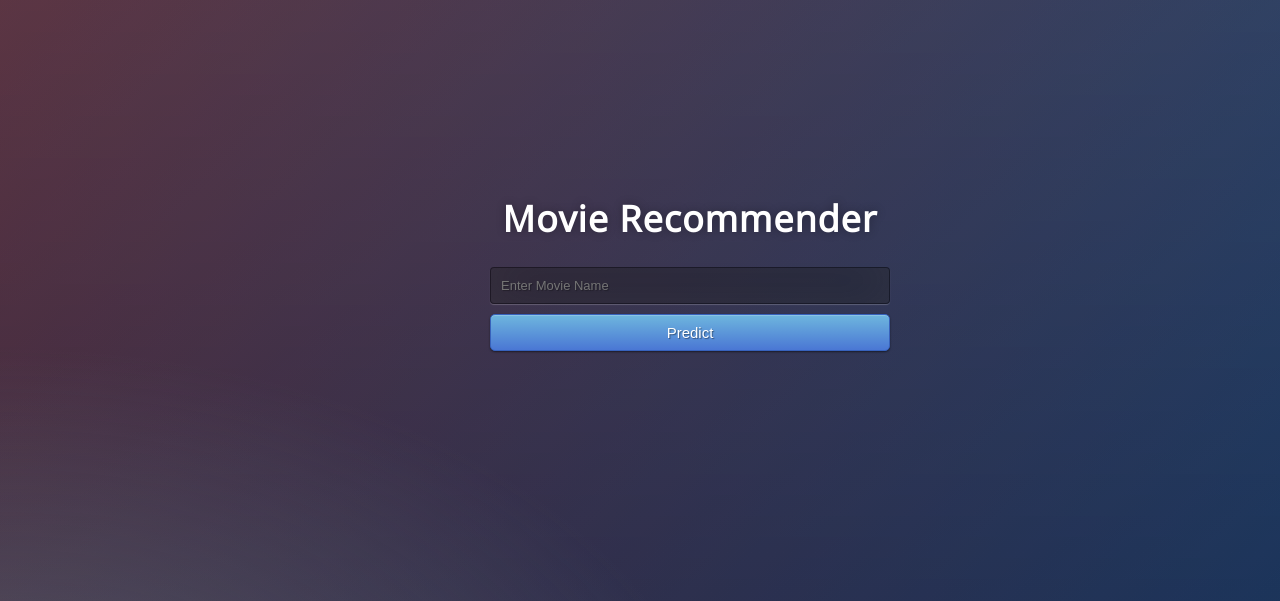
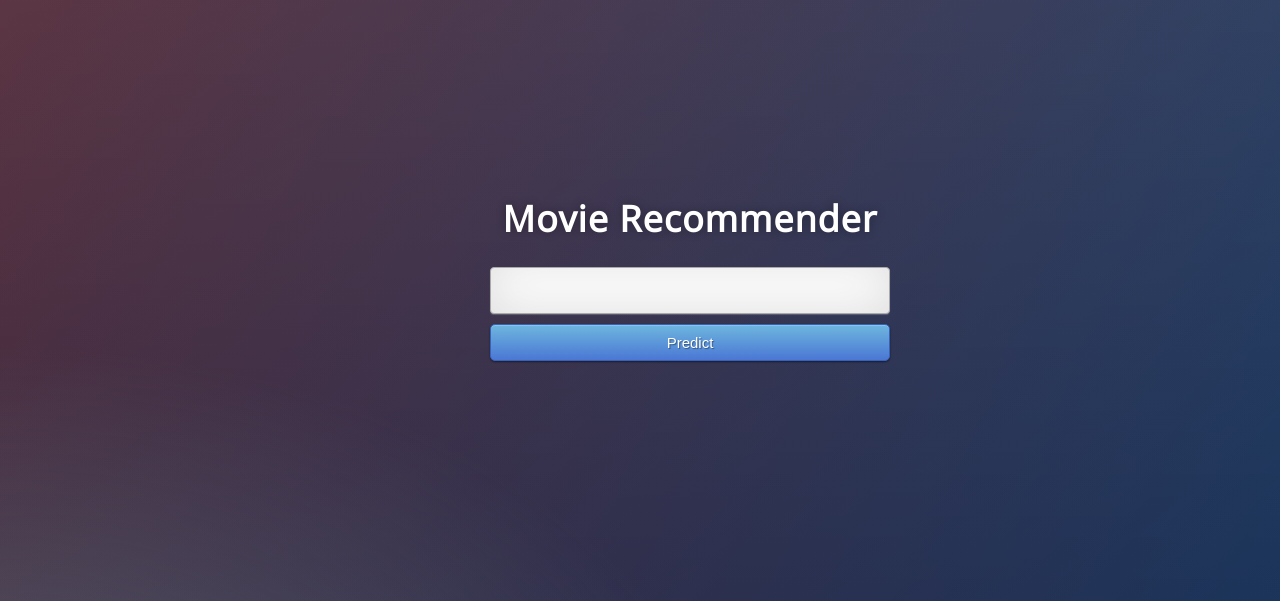
Before and after one commit to hackerman3102/Movie-Recommendation, a Flask app: page / in a window 1280 px wide. Shown: the top 601 px of the page. Run offline with Flask 2, Linux system fonts and the light colour scheme; parts of the project's set-up code (start-up, migrations or seed data) failed here and were passed over; some libraries are stand-ins or nearby versions.

Commit message:
some features added

```diff
--- a/Movie_Recommendation_System/app.py
+++ b/Movie_Recommendation_System/app.py
@@ -1,6 +1,5 @@
-
 import numpy as np
-from flask import Flask, request, jsonify, render_template
+from flask import Flask, request, jsonify, render_template,json
 import pandas as pd
 import numpy as np
 from sklearn.feature_extraction.text import CountVectorizer
@@ -33,10 +32,13 @@ def home():
 @app.route('/predict',methods=['POST'])
 def predict():
     '''
-    For rendering results on HTML GUI
+    For rendering results on HTML GUImovie_user_likes
     '''
+    print(request)
+    print(request.json)
     lst=[]
-    movie_user_likes = "Inception"
+    movie_user_likes = request.json["Movie"]
+    print(movie_user_likes)
     movie_index = get_index_from_title(movie_user_likes)
     similar_movies = list(enumerate(cosine_sim[movie_index]))
     sorted_similar_movies = sorted(similar_movies, key=lambda x: x[1], reverse=True)[1:]
@@ -44,17 +46,12 @@ def predict():
     print("Top 5 similar movies to " + movie_user_likes + " are:\n")
     for element in sorted_similar_movies:
         if(vote_counts[element[0]]>=3000):
-
-
             lst.append(get_title_from_index(element[0]))
-
             i = i + 1
             if i >= 5:
                 break
-
-
-
-    return render_template('index.html', prediction_text='{}'.format(lst))
+    print(lst)
+    return json.dumps({'lst':lst})
 
 
 if __name__ == "__main__":
--- a/Movie_Recommendation_System/static/css/style.css
+++ b/Movie_Recommendation_System/static/css/style.css
@@ -41,7 +41,7 @@ body {
 
 .login h1 { color: #fff; text-shadow: 0 0 10px rgba(0,0,0,0.3); letter-spacing:1px; text-align:center; }
 
-input {
+select {
 	width: 100%;
 	margin-bottom: 10px;
 	background: rgba(0,0,0,0.3);
@@ -60,4 +60,25 @@ input {
 	-ms-transition: box-shadow .5s ease;
 	transition: box-shadow .5s ease;
 }
-input:focus { box-shadow: inset 0 -5px 45px rgba(100,100,100,0.4), 0 1px 1px rgba(255,255,255,0.2); }
+select:focus { box-shadow: inset 0 -5px 45px rgba(100,100,100,0.4), 0 1px 1px rgba(255,255,255,0.2); }
+
+.select2-container--default .select2-selection--multiple {
+	width: 100%;
+	margin-bottom: 10px;
+	background: rgba(0,0,0,0.3);
+	border: none;
+	outline: none;
+	padding: 10px;
+	font-size: 13px;
+	color: #fff;
+	text-shadow: 1px 1px 1px rgba(0,0,0,0.3);
+	border: 1px solid rgba(0,0,0,0.3);
+	border-radius: 4px;
+	box-shadow: inset 0 -5px 45px rgba(100,100,100,0.2), 0 1px 1px rgba(255,255,255,0.2);
+	-webkit-transition: box-shadow .5s ease;
+	-moz-transition: box-shadow .5s ease;
+	-o-transition: box-shadow .5s ease;
+	-ms-transition: box-shadow .5s ease;
+	transition: box-shadow .5s ease;
+}
+.select2-container--default .select2-selection--multiple:focus { box-shadow: inset 0 -5px 45px rgba(100,100,100,0.4), 0 1px 1px rgba(255,255,255,0.2); }
--- a/Movie_Recommendation_System/templates/index.html
+++ b/Movie_Recommendation_System/templates/index.html
@@ -10,6 +10,8 @@
 <link href='https://fonts.googleapis.com/css?family=Open+Sans+Condensed:300' rel='stylesheet' type='text/css'>
 <link rel="stylesheet" href="{{ url_for('static', filename='css/style.css') }}">
 
+<link href="https://cdn.jsdelivr.net/npm/select2@4.0.13/dist/css/select2.min.css" rel="stylesheet" />
+
 </head>
 
 <body>
@@ -17,11 +19,16 @@
 	<h1>Movie Recommender</h1>
 
      <!-- Main Input For Receiving Query to our ML -->
-    <form action="{{ url_for('predict')}}"method="post">
-    	<input type="text" name="Movie" placeholder="Enter Movie Name" required="required" />
+    <form action="/predict"method="post">
+    	<!-- <input type="text" name="Movie" id="Movie" placeholder="Enter Movie Name" required="required" /> -->
+      <select class="js-example-basic-multiple" name="states[]" multiple="multiple">
+        <option value="AL">Alabama</option>
+        <option  value="AL">ram</option>
+        <option  value="AL">helo</option>
+        <option  value="AL">Alabama</option>
+      </select>
 
-
-        <button type="submit" class="btn btn-primary btn-block btn-large">Predict</button>
+        <button type="submit" id="predict" class="btn btn-primary btn-block btn-large">Predict</button>
     </form>
 
    <br>
@@ -32,4 +39,39 @@
 
 
 </body>
+<script src="https://code.jquery.com/jquery-3.4.1.slim.min.js" integrity="sha384-J6qa4849blE2+poT4WnyKhv5vZF5SrPo0iEjwBvKU7imGFAV0wwj1yYfoRSJoZ+n" crossorigin="anonymous"></script>
+<script src="https://ajax.googleapis.com/ajax/libs/jquery/3.4.0/jquery.min.js"></script>
+<script src="https://cdn.jsdelivr.net/npm/popper.js@1.16.0/dist/umd/popper.min.js" integrity="sha384-Q6E9RHvbIyZFJoft+2mJbHaEWldlvI9IOYy5n3zV9zzTtmI3UksdQRVvoxMfooAo" crossorigin="anonymous"></script>
+<script src="https://stackpath.bootstrapcdn.com/bootstrap/4.4.1/js/bootstrap.min.js" integrity="sha384-wfSDF2E50Y2D1uUdj0O3uMBJnjuUD4Ih7YwaYd1iqfktj0Uod8GCExl3Og8ifwB6" crossorigin="anonymous"></script>
+<script src="https://cdn.jsdelivr.net/npm/select2@4.0.13/dist/js/select2.min.js"></script>
+  <script>
+      console.log("inside category")
+      $('.js-example-basic-multiple').select2();
+        $('#predict').click(function(e) {
+          e.preventDefault();
+          var Movie = ($('#Movie').val());
+
+
+        $.ajax({
+          type : 'POST',
+          url : "/predict",
+          contentType: 'application/json;charset=UTF-8',
+            data:  JSON.stringify({Movie:Movie}),
+            success: function(data) {
+              console.log(data)
+          }
+      }).done(function (data) {
+          console.log("OK");
+          console.log({data})
+          // $('#addedbrand').html(data.brandname)
+          // $('#addedbrandrow').removeAttr("style");
+
+      }).fail(function ( jqXHR, textStatus, errorThrown ) {
+          console.log(jqXHR);
+          console.log(textStatus);
+          console.log(errorThrown);
+        });
+      });
+
+    </script>
 </html>
```
